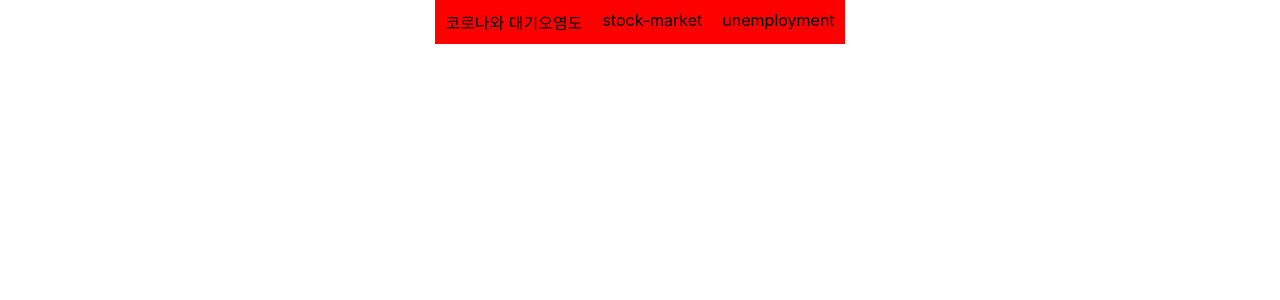
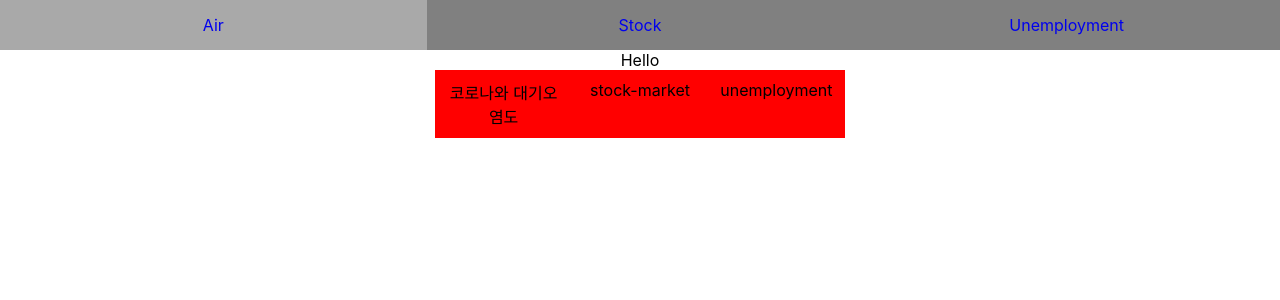
Before and after one commit to cloudtrack/AWS-COVID-Analytics, a React (Create React App) app in the folder aws-team-n/frontend/: page /main in a window 1280 px wide. Shown: the top 300 px of the page. Built offline with nearby package versions, Linux system fonts and the light colour scheme.

Commit message:
rectify navigation bar header

```diff
--- a/aws-team-n/frontend/package.json
+++ b/aws-team-n/frontend/package.json
@@ -6,6 +6,7 @@
     "@testing-library/jest-dom": "^5.11.4",
     "@testing-library/react": "^11.1.0",
     "@testing-library/user-event": "^12.1.10",
+    "bootstrap": "^5.1.3",
     "react": "^17.0.2",
     "react-dom": "^17.0.2",
     "react-router": "^6.0.0",
--- a/aws-team-n/frontend/src/App.js
+++ b/aws-team-n/frontend/src/App.js
@@ -1,15 +1,20 @@
 import logo from './logo.svg';
 import './App.css';
 import { BrowserRouter, Route, Redirect, Routes, Link } from 'react-router-dom';
+// import {withRouter} from 'react-router'
 
 import MainPage from './containers/Mainpage/Mainpage';
+import AirPollution from './containers/AirPollution/AirPollution';
+import NavBar from './components/NavBar/NavBar';
 
 function App() {
   return (
     <BrowserRouter>
       <div className="App">
+        <NavBar/>
         <Routes>
           <Route path='/main' element={<MainPage/>} />
+          <Route path='air-pollution' element={<AirPollution/>}/>
           {/* <Redirect exact from='/' to='/main'/> */}
         </Routes>
       </div>
--- /dev/null
+++ b/aws-team-n/frontend/src/components/NavBar/NavBar.css
@@ -0,0 +1,34 @@
+.Tabs{
+    display: flex;
+    flex-direction: row;
+    justify-content: space-around;
+    background-color: grey;
+}
+.TabBar{
+    display: flex;
+    flex-direction: row;
+    background-color: red;
+    width: max-content;
+    /* justify-content: space-between; */
+    /* justify-content: space-around;
+    justify-content: space-evenly; */
+}
+
+NavLink{
+    text-decoration: none;
+    color: red
+}
+
+li {
+    list-style: none;
+    width: 100%;
+}
+li a{
+    display: block;
+    text-decoration: none;
+    list-style: none;
+    padding: 15px;
+}
+li a:hover, a:focus{
+    background-color: darkgray;
+}
--- /dev/null
+++ b/aws-team-n/frontend/src/components/NavBar/NavBar.js
@@ -0,0 +1,17 @@
+import React from 'react';
+import './NavBar.css'
+
+const NavBar = () => {
+    return(
+        <div className="NavBar">
+            <div className="Tabs">
+                <li><a href="/air-pollution">Air</a></li>
+                <li><a href="/stock-market">Stock</a></li>
+                <li><a href="/unemployment">Unemployment</a></li>
+            </div>
+            Hello
+        </div>
+    )
+}
+
+export default NavBar;
```
Also changed, not shown: 1 other file (tests, documents, lock files or other folders).
